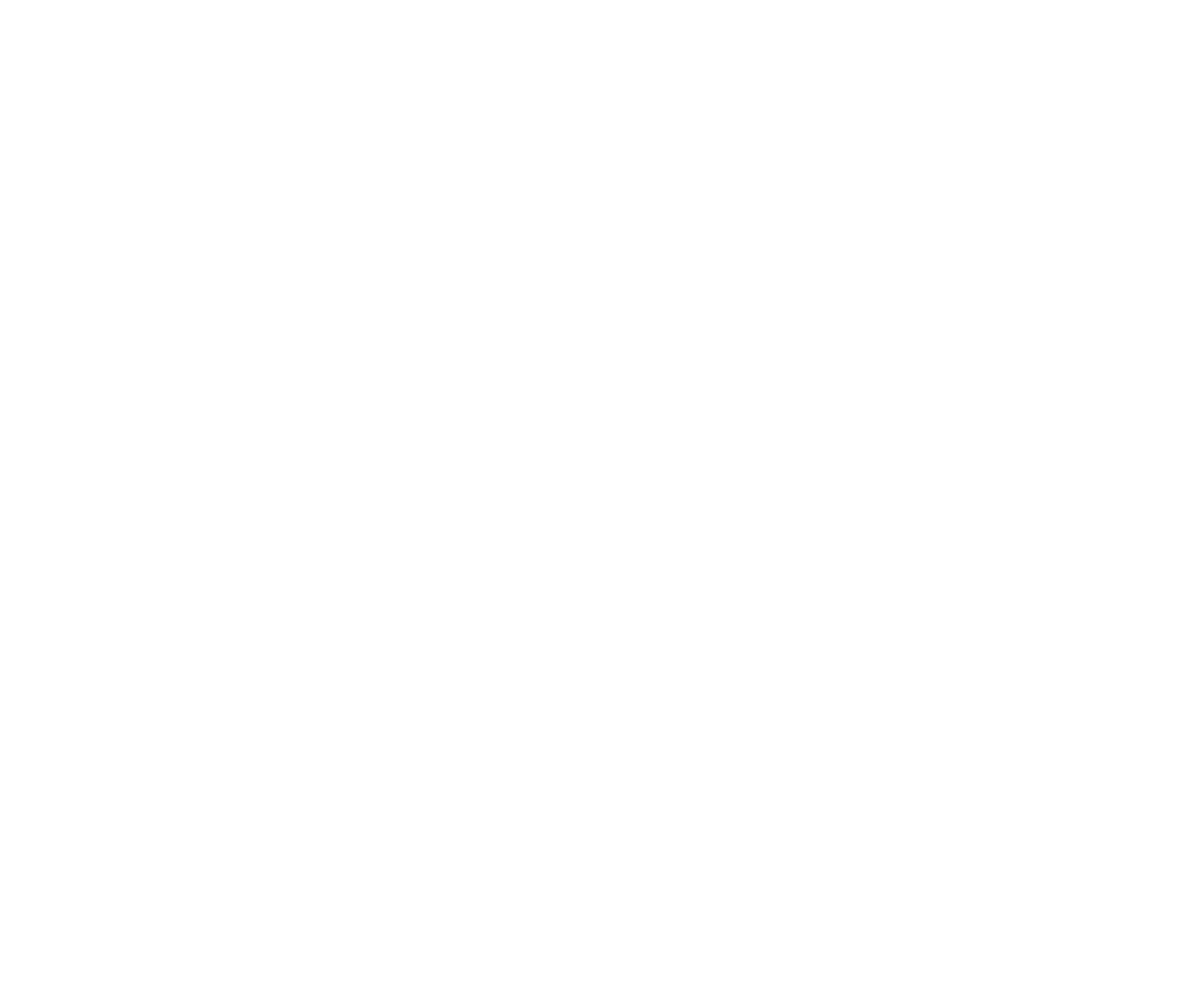
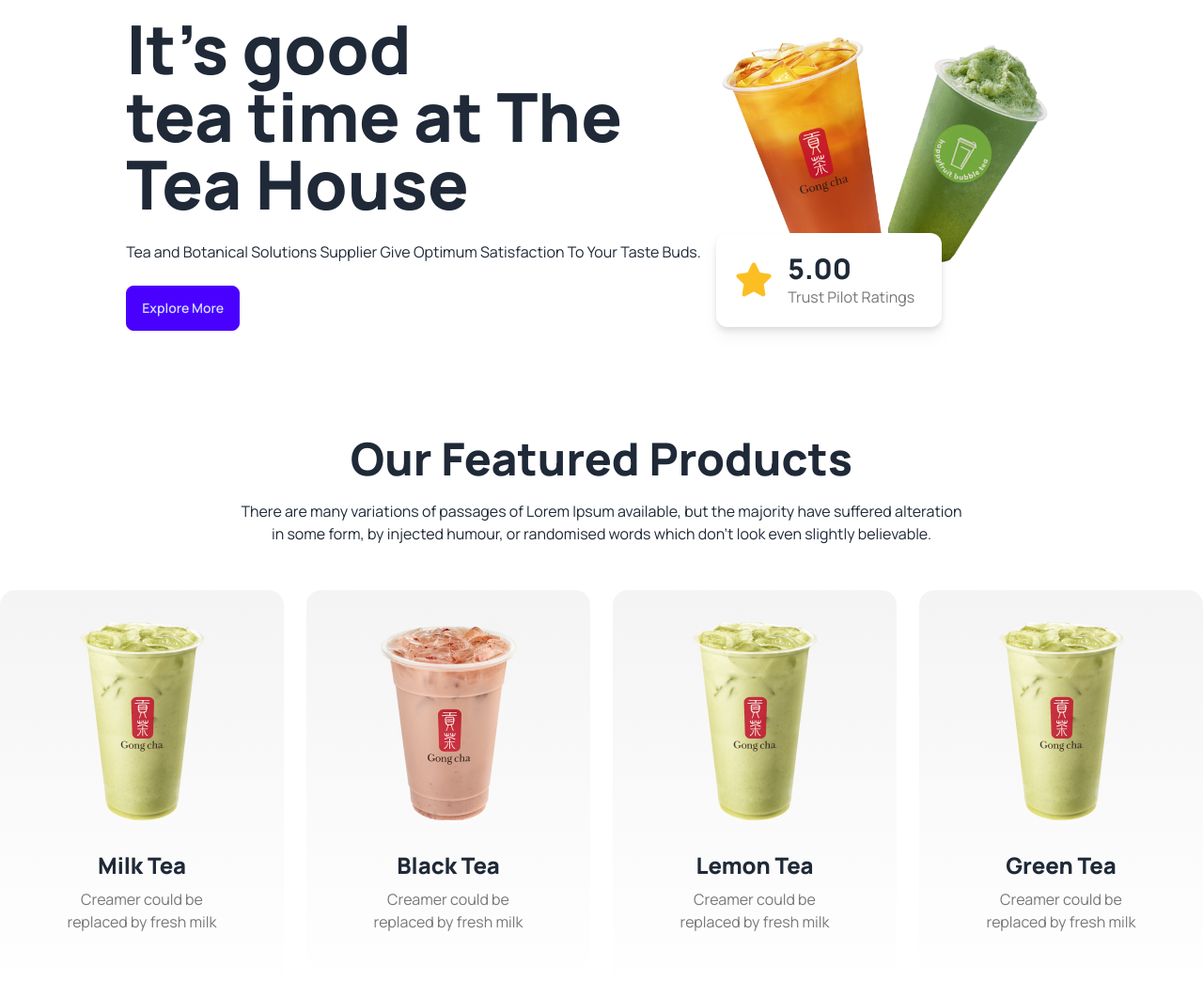
Before and after one commit to rar34/tea-house-with-daisyui, a plain HTML site: page index.html in a window 1280 px wide. Shown: the whole page at 94% size. Before the commit the page ends 800 px from the top, so only its background shows below. Drawn offline with nearby package versions, Linux system fonts and the light colour scheme.

Commit message:
added feature tea

```diff
--- a/index.html
+++ b/index.html
@@ -13,6 +13,8 @@
     <link rel="preconnect" href="https://fonts.gstatic.com" crossorigin>
     <link href="https://fonts.googleapis.com/css2?family=Manrope:wght@400;500;600;700;800&display=swap"
         rel="stylesheet">
+    <!-- font awesome -->
+    <script src="https://kit.fontawesome.com/4b46f78e6d.js" crossorigin="anonymous"></script>
     <!-- tailwind custom property -->
     <script>
         tailwind.config = {
@@ -20,6 +22,7 @@
             extend: {
               colors: {
                 clifford: '#da373d',
+                'color-gray': '#777',
               }
             }
           }
@@ -33,11 +36,77 @@
 </head>
 
 <body class="font-manrope">
-    <header>
+    <header class="container mx-auto">
+        <div class="hero">
+            <div class="hero-content flex-col lg:flex-row">
 
+              <div>
+                <h1 class="text-7xl font-extrabold">
+                    It's good <br>
+                    tea time at The <br>
+                    Tea House
+                </h1>
+                <p class="py-6">Tea and Botanical Solutions Supplier Give Optimum Satisfaction To Your Taste Buds.</p>
+                <button class="btn btn-primary">Explore More</button>
+              </div>
+              <div>
+                <img src="images/banner.png" class="max-w-sm" alt="">
+                <div class="flex items-center gap-4 drop-shadow-lg bg-white p-5 w-60 rounded-xl -mt-16">
+                    <i class="fa-solid fa-star text-amber-400 text-4xl"></i>
+                    <div>
+                        <h3 class="text-3xl font-extrabold">5.00</h3>
+                        <p class="text-color-gray">Trust Pilot Ratings</p>
+                    </div>
+                  </div>
+              </div>
+            </div>
+          </div>
     </header>
-    <main>
+    <main  class="container mx-auto">
+        <!-- Feature product section -->
+        <section class="my-24 text-center">
+            <h2 class="text-5xl font-extrabold mb-5">Our Featured Products</h2>
+            <p class="color-gray lg:max-w-3xl mx-auto mb-12">There are many variations of passages of Lorem Ipsum available, but the majority have suffered alteration in some form, by injected humour, or randomised words which don't look even slightly believable. </p>
+            <!-- Feature tea card container -->
+            <div class="grid gap-6 grid-cols-1 md:grid-cols-2 lg:grid-cols-4">
+                <!-- first card -->
+                <div class="card bg-gradient-to-b p-8 from-[#F4F4F4]">
+                    <figure><img src="images/tea-1.png" alt="Tea 1" /></figure>
+                    <div class="card-body justify-center">
+                      <h2 class="font-extrabold text-2xl">Milk Tea</h2>
+                      <p class="text-color-gray">Creamer could be replaced by fresh milk</p>
 
+                    </div>
+                  </div>
+                <!-- second card -->
+                <div class="card  bg-gradient-to-b p-8 from-[#F4F4F4]">
+                    <figure><img src="images/tea-2.png" alt="Tea 1" /></figure>
+                    <div class="card-body justify-center">
+                      <h2 class="font-extrabold text-2xl">Black Tea</h2>
+                      <p class="text-color-gray">Creamer could be replaced by fresh milk</p>
+
+                    </div>
+                  </div>
+                <!-- third card -->
+                <div class="card bg-gradient-to-b p-8 from-[#F4F4F4]">
+                    <figure><img src="images/tea-1.png" alt="Tea 1" /></figure>
+                    <div class="card-body justify-center">
+                      <h2 class="font-extrabold text-2xl">Lemon Tea</h2>
+                      <p class="text-color-gray">Creamer could be replaced by fresh milk</p>
+
+                    </div>
+                  </div>
+                <!-- fourth card -->
+                <div class="card bg-gradient-to-b p-8 from-[#F4F4F4]">
+                    <figure><img src="images/tea-1.png" alt="Tea 1" /></figure>
+                    <div class="card-body justify-center">
+                      <h2 class="font-extrabold text-2xl">Green Tea</h2>
+                      <p class="text-color-gray">Creamer could be replaced by fresh milk</p>
+
+                    </div>
+                  </div>
+            </div>
+        </section>
     </main>
     <footer>
 
```
